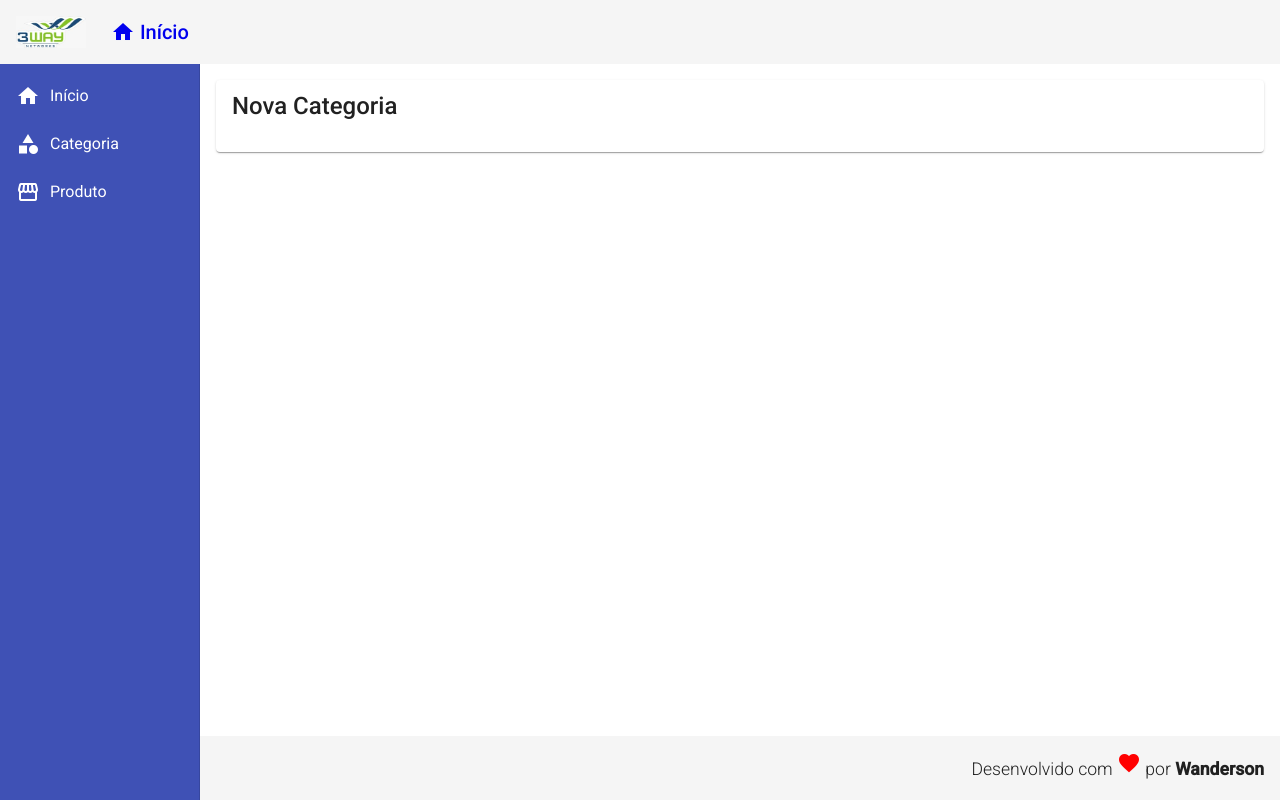
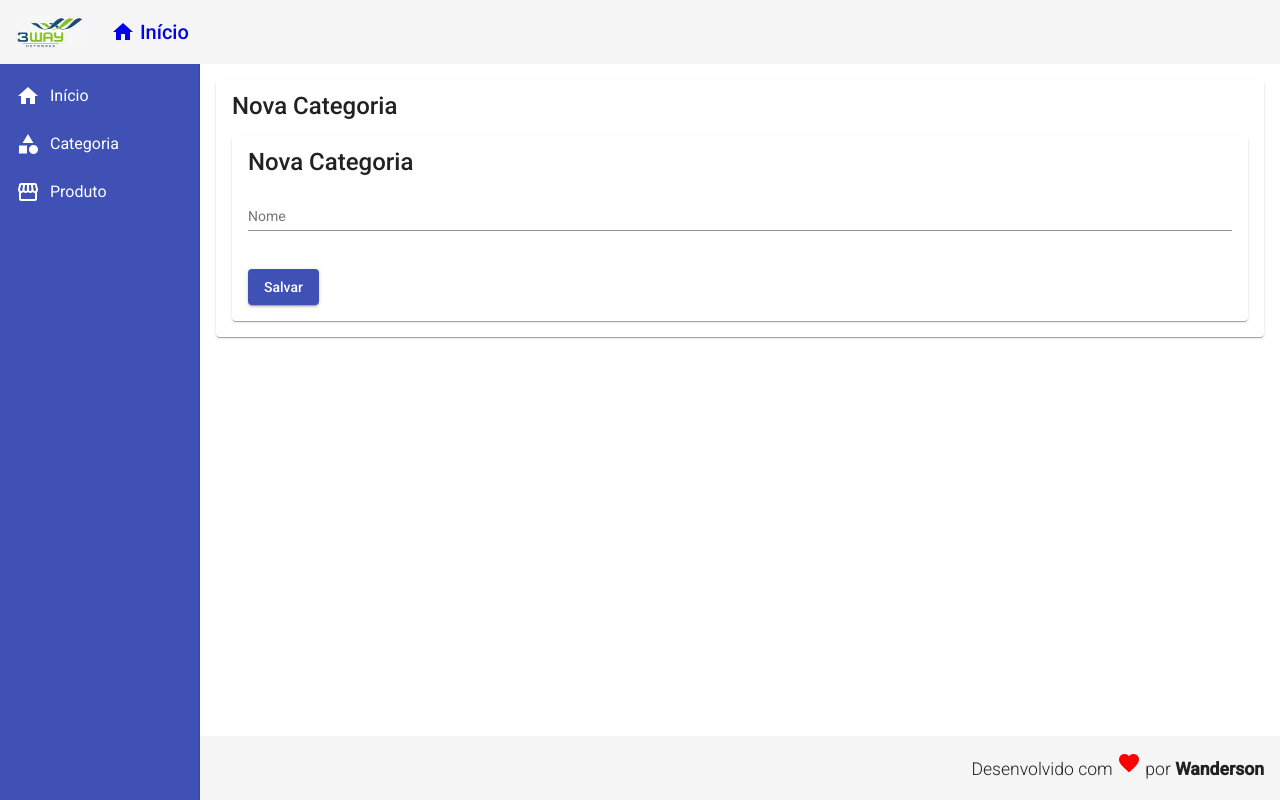
Before and after one commit to fullstackgithub/Java3WayProjects, an Angular app in the folder Angular/frontend/: page /categoria/create in a window 1280 px wide. Built offline with nearby package versions, Linux system fonts and the light colour scheme.

Commit message:
Aula 33 e commit anterior - Criação dos imports para o Formulário de criação da Categoria

```diff
--- a/Angular/frontend/src/app/components/categoria/categoria-create/categoria-create.component.html
+++ b/Angular/frontend/src/app/components/categoria/categoria-create/categoria-create.component.html
@@ -3,6 +3,15 @@
     Nova Categoria
   </mat-card-title>
 <form action="#">
+  <mat-card>
+    <mat-card-title> Nova Categoria </mat-card-title>
+    <form>
+      <mat-form-field>
+        <input matInput placeholder="Nome" name="nome" />
+      </mat-form-field>
+    </form>
 
+    <button mat-raised-button color="primary">Salvar</button>
+  </mat-card>
 </form>
 </mat-card>
```
Also changed, not shown: Angular/frontend/src/app/app.module.ts (+15 -2 lines).
